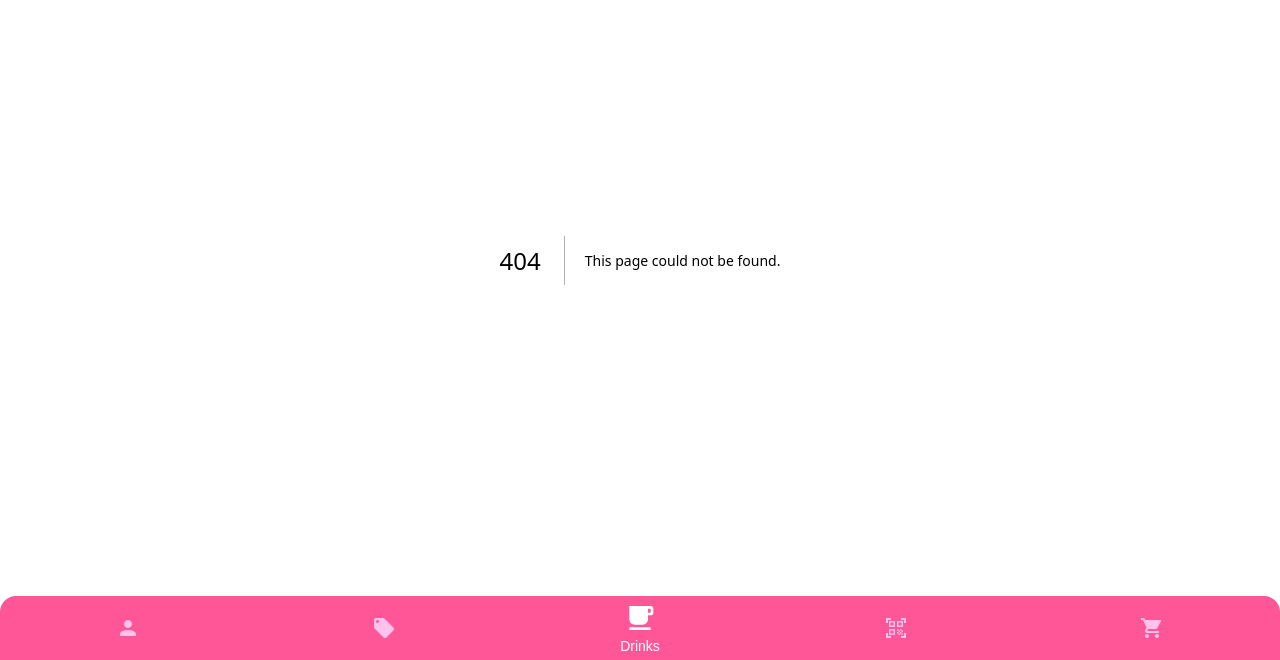
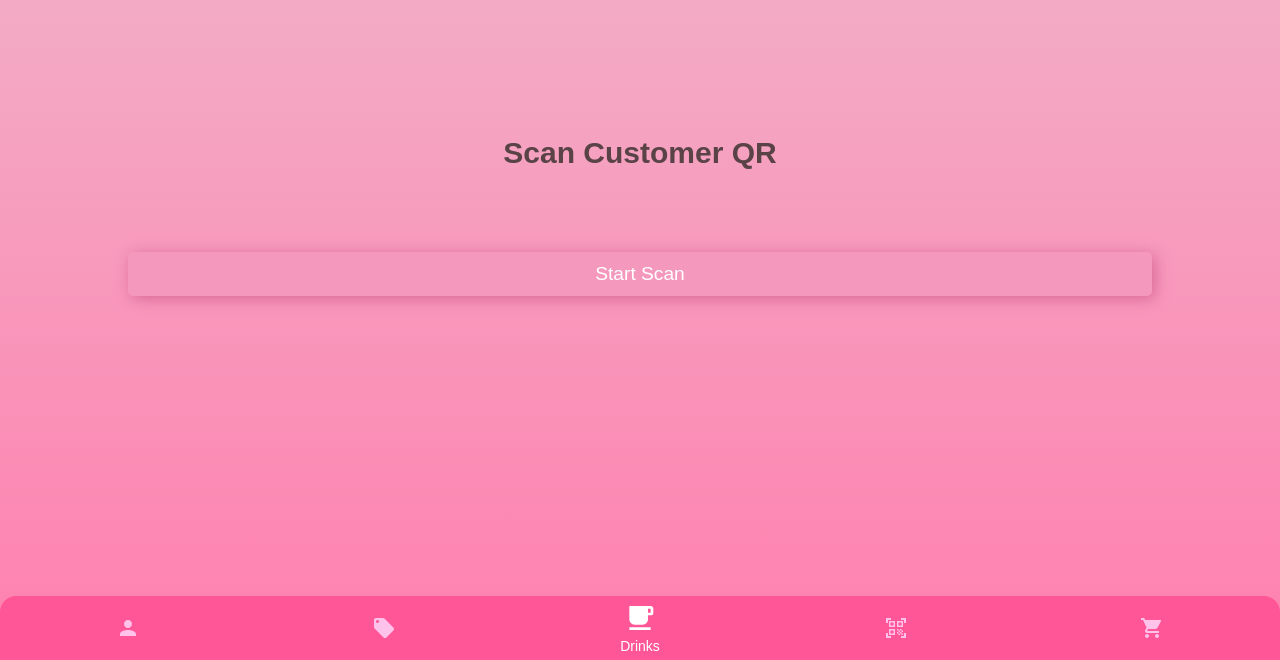
Before and after one commit to Byte-And-Build/morningjoycoffee, a Next.js app: page /scanner in a window 1280 px wide. Before the commit this address had no page. Shown: the part 140-800 px from the top of the page. Built offline with nearby package versions, Linux system fonts and the light colour scheme; a web font is replaced by a local one.

Commit message:
QRScanner

```diff
--- a/package.json
+++ b/package.json
@@ -16,6 +16,7 @@
     "@stripe/stripe-js": "^7.3.1",
     "axios": "^1.9.0",
     "helmet": "^8.1.0",
+    "html5-qrcode": "^2.3.8",
     "mime": "^4.0.7",
     "next": "15.3.3",
     "qrcode.react": "^4.2.0",
--- a/src/app/inventory/page.jsx
+++ b/src/app/inventory/page.jsx
@@ -123,6 +123,7 @@ export default function InventoryPage() {
 
       {deletePopUp && (
         <div className={styles.overlay}>
+          <div className={styles.modal}>
           <div className={styles.vertContainer}>
           <h2 className={styles.heading}>
             Are you sure you want to delete <br /> {selectedItem?.name}?
@@ -132,7 +133,7 @@ export default function InventoryPage() {
                 className={styles.btns}
                 onClick={() => handleDelete(selectedItem?._id)}
               >
-                Yes, Delete {selectedItem?.name}
+                Yes, Delete
               </button>
               <button
                 className={styles.btns}
@@ -142,6 +143,7 @@ export default function InventoryPage() {
               </button>
             </div>
           </div>
+          </div>
         </div>
       )}
       </div>
--- /dev/null
+++ b/src/app/scanner/page.jsx
@@ -0,0 +1,85 @@
+"use client";
+import { useRef, useState } from "react";
+import { Html5Qrcode } from "html5-qrcode";
+import { useAuth } from "../context/AuthContext";
+import { toast } from "react-toastify";
+import styles from "../../app/page.module.css";
+
+export default function ScannerPage() {
+  const { token } = useAuth();
+  const qrRegionId = "reader";
+  const html5QrCodeRef = useRef(null);
+  const [isScanning, setIsScanning] = useState(false);
+
+  const startScanner = async () => {
+    if (!token) return;
+    setIsScanning(true);
+
+    html5QrCodeRef.current = new Html5Qrcode(qrRegionId);
+
+    try {
+      await html5QrCodeRef.current.start(
+        { facingMode: "environment" },
+        { fps: 10, qrbox: 250 },
+        async (decodedText) => {
+          // ✅ Stop scanner after successful scan
+          await html5QrCodeRef.current.stop();
+          await html5QrCodeRef.current.clear();
+          setIsScanning(false);
+
+          try {
+            const res = await fetch(`/api/users/scan/${decodedText}`, {
+              method: "POST",
+              headers: { Authorization: `Bearer ${token}` },
+            });
+
+            const result = await res.json();
+            if (!res.ok) throw new Error(result.message || "Error");
+
+            toast.success(`✅ Point added! Total: ${result.rewards}`);
+          } catch (err) {
+            toast.error("❌ Scan failed: " + err.message);
+          }
+        },
+        (errorMessage) => {
+          // 👇 Comment this out if you don't want constant warnings
+          // console.warn("QR scan error:", errorMessage);
+        }
+      );
+    } catch (err) {
+      toast.error("Camera access failed or scanner error");
+      setIsScanning(false);
+    }
+  };
+
+  const stopScanner = async () => {
+    if (html5QrCodeRef.current) {
+      await html5QrCodeRef.current.stop();
+      await html5QrCodeRef.current.clear();
+      setIsScanning(false);
+    }
+  };
+
+  return (
+    <div className={styles.page}>
+      <h1 className={styles.heading}>Scan Customer QR</h1>
+<div className={styles.vertContainer}>
+      <div id={qrRegionId} style={{width: "512px"}}/>
+
+      {!isScanning ? (
+        <div className={styles.vertContainer} style={{width: "80%"}}>
+        <button className={styles.btns} onClick={startScanner}>
+          Start Scan
+        </button>
+        </div>
+      ) : (
+        <div className={styles.vertContainer} style={{width: "80%"}}>
+        <button className={styles.btns} onClick={stopScanner}>
+          Cancel Scan
+        </button>
+        </div>
+      )}
+      </div>
+    </div>
+  );
+}
```
Also changed, not shown: src/app/profile/page.jsx (+6 -3 lines), 2 other files (tests, documents, lock files or other folders).
